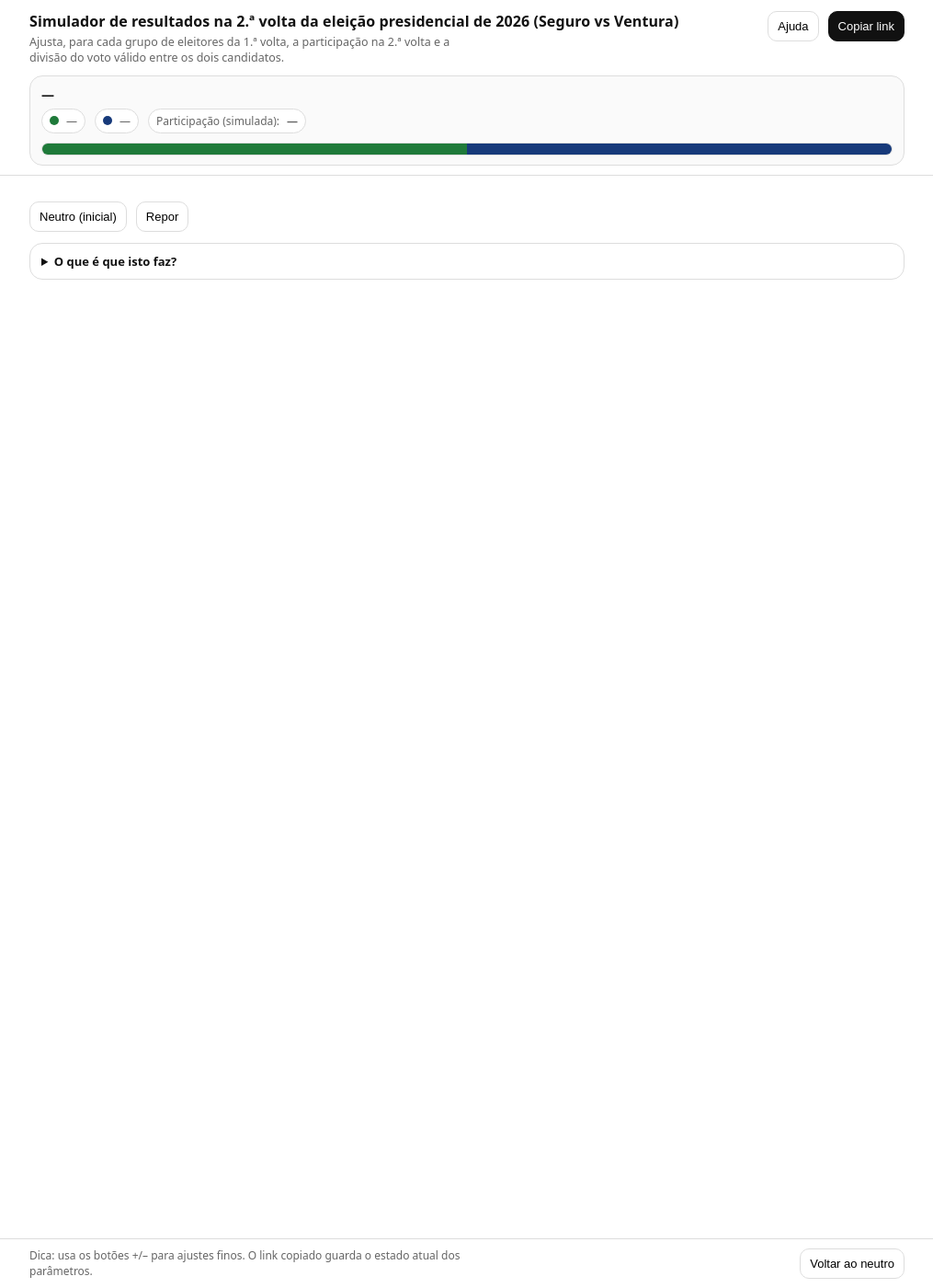
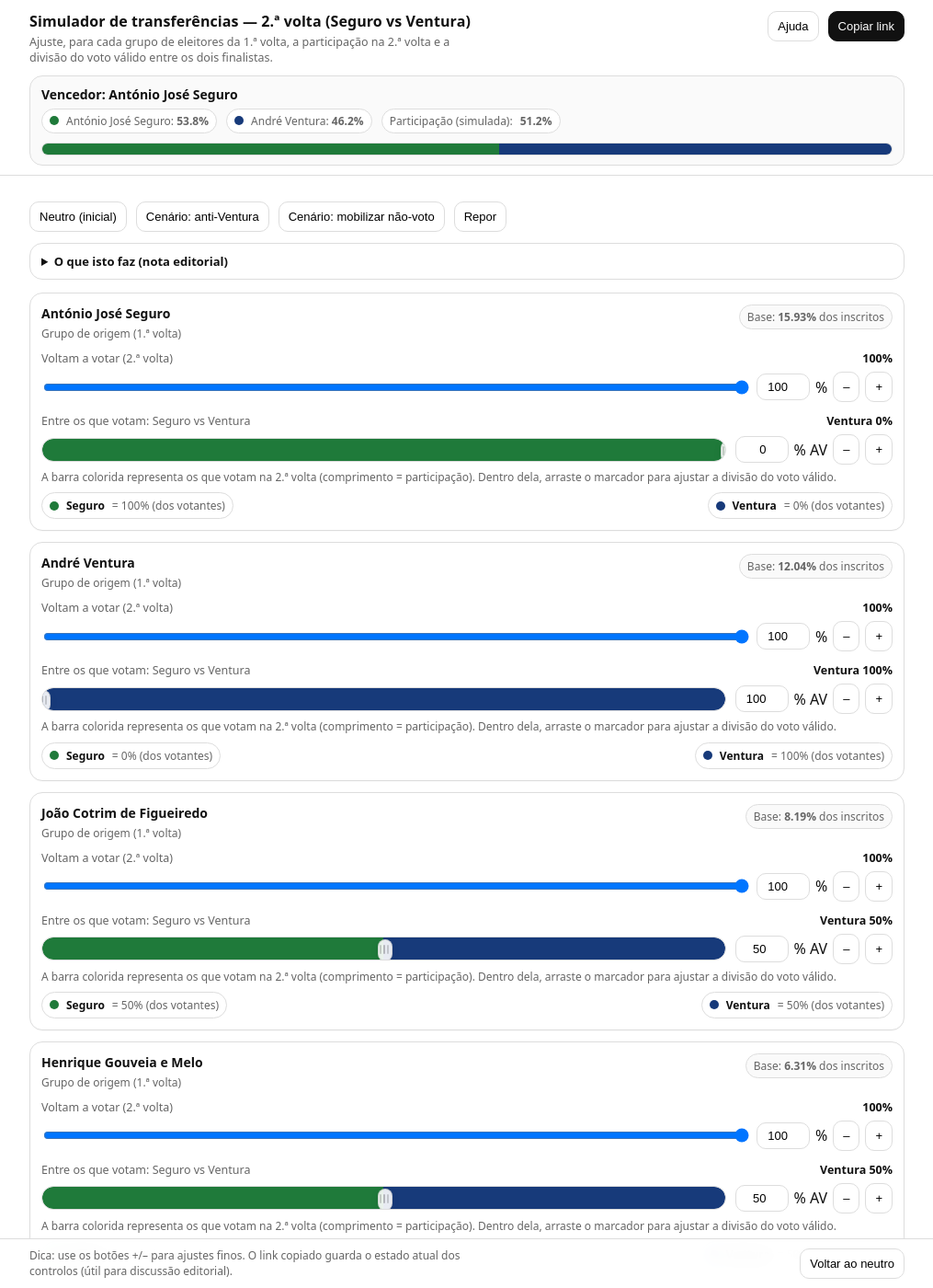
Before and after one commit to joaocancela/joaocancela.github.io, a Jekyll site: the page presidenciais/index.html, which Jekyll copies as it is, in a window 1280 px wide and 1400 px high. Shown: the whole window at 92% size, without its empty margins (132-1147 px from the left). Built offline with Jekyll 4.4.1, drawn with Linux system fonts in a browser that asks for light colours; some of the changed text lies outside the part shown.

Commit message:
Update index.html

```diff
--- a/presidenciais/index.html
+++ b/presidenciais/index.html
@@ -413,9 +413,9 @@
     <div class="stickyInner">
       <div class="titleRow">
         <div>
-          <h1>Simulador de resultados na 2.ª volta da eleição presidencial de 2026 (Seguro vs Ventura)</h1>
+          <h1>Simulador de transferências — 2.ª volta (Seguro vs Ventura)</h1>
           <div class="subtle">
-            Ajusta, para cada grupo de eleitores da 1.ª volta, a participação na 2.ª volta e a divisão do voto válido entre os dois candidatos.
+            Ajuste, para cada grupo de eleitores da 1.ª volta, a participação na 2.ª volta e a divisão do voto válido entre os dois finalistas.
           </div>
         </div>
         <div class="topBtns">
@@ -442,15 +442,17 @@
   <div class="wrap">
     <div class="topBtns" style="justify-content:flex-start; margin-top: 14px;">
       <button id="presetNeutral">Neutro (inicial)</button>
+      <button id="presetAntiAV">Cenário: anti-Ventura</button>
+      <button id="presetMobilize">Cenário: mobilizar não-voto</button>
       <button id="resetAll">Repor</button>
     </div>
 
     <details id="helpBox">
-      <summary>O que é que isto faz?</summary>
+      <summary>O que isto faz (nota editorial)</summary>
       <p>
-        Os grupos são definidos pelo comportamento na 1.ª volta. Para cada grupo, escolhe-se (i) a percentagem que volta/passa a votar na 2.ª volta; e
-        (ii) entre os que votam nesse grupo, a divisão de votos entre os dois candidatos.
-        Assume-se que, quem vota na 2.ª volta, escolhe um dos dois (sem votos em branco branco/nulos na simulação). O objetivo é só explorar cenários e não prever resultados.
+        Os grupos são definidos pelo comportamento na 1.ª volta. Para cada grupo, escolhe-se (i) a percentagem que volta a votar na 2.ª volta; e
+        (ii) entre os que votam, a divisão do voto válido entre os dois finalistas.
+        Neste protótipo assume-se que, quem vota na 2.ª volta, escolhe um dos dois (sem branco/nulo na simulação). O objetivo é explorar cenários, não prever resultados.
       </p>
     </details>
 
@@ -460,7 +462,7 @@
   <div class="foot">
     <div class="footInner">
       <div class="note">
-        Dica: usa os botões +/– para ajustes finos. O link copiado guarda o estado atual dos parâmetros.
+        Dica: use os botões +/– para ajustes finos. O link copiado guarda o estado atual dos controlos (útil para discussão editorial).
       </div>
       <div class="topBtns">
         <button id="btnResetToNeutral">Voltar ao neutro</button>
@@ -675,7 +677,7 @@
 
     /* Turnout */
     const turnoutLabel = el("div", { class:"ctrlLabel" }, [
-      el("span", { text: "Votam na 2.ª volta)" }),
+      el("span", { text: "Voltam a votar (2.ª volta)" }),
       el("strong", { id:`turnout_read_${g.key}`, text: state[g.key].turnout + "%" })
     ]);
 
```
Also changed, not shown: other parts of presidenciais/index.html (+3 -3 lines).
